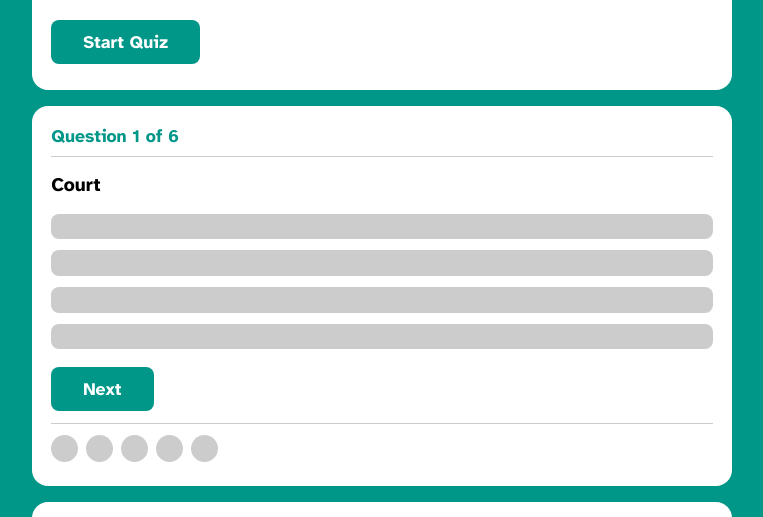
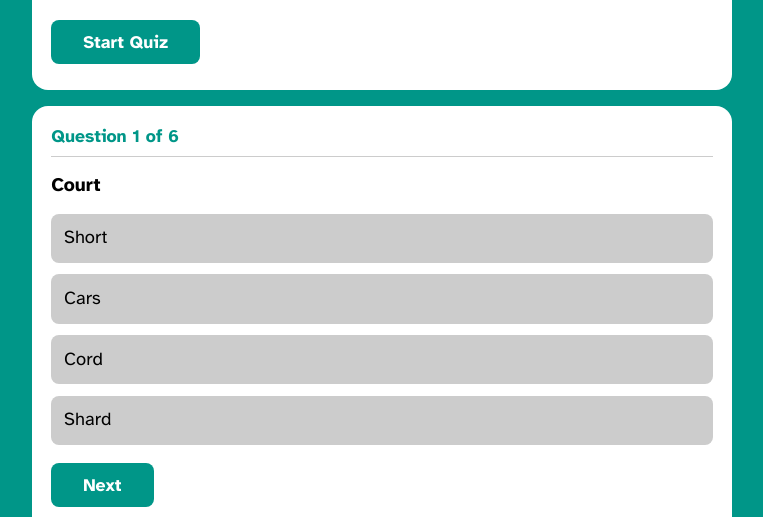
Before and after one commit to Nadia982/quiz-app-random-order, a plain HTML site: page index.html in a window 1280 px wide. Shown: the part 117-634 px from the top of the page, without its empty margins (258-1021 px from the left). Drawn offline with Linux system fonts and the light colour scheme.

Commit message:
added functionality to remove selected questions from question list and set the list of options.

```diff
--- a/index.html
+++ b/index.html
@@ -20,10 +20,6 @@
       <div class="question-number"></div>
       <div class="question-text"></div>
       <div class="option-container">
-        <div class="option"></div>
-        <div class="option"></div>
-        <div class="option"></div>
-        <div class="option"></div>
       </div>
       <div class="next-btn-container">
         <button type="button" class="next-btn btn" onclick="next()">Next</button>
--- a/js/app.js
+++ b/js/app.js
@@ -7,6 +7,7 @@ const optionContainer = document.querySelector(".option-container");
 let questionCounter = 0;
 let currentQuestion;
 let availableQuestions = [];
+let availableOptions = [];
 
 // add the questions to the availableQuestions array
 function setAvailableQuestions() {
@@ -17,22 +18,64 @@ function setAvailableQuestions() {
 }
 
 //set question number, question text and answer options
-function getNewQuestion(){
+function getNewQuestion() {
   //set question number
-    questionNumber.innerHTML = `Question ${questionCounter + 1} of ${questions.length}`;
+  questionNumber.innerHTML = `Question ${questionCounter + 1} of ${
+    questions.length
+  }`;
   //set question text
   //get random question
-    const questionIndex = availableQuestions[Math.floor(Math.random() * availableQuestions.length)];
+  const questionIndex =
+    availableQuestions[Math.floor(Math.random() * availableQuestions.length)];
+
   questionText.innerHTML = questionIndex.q;
+
+  // get the position of "QuestionIndex" from the "AvailableQuestions" array
+
+  const index1 = availableQuestions.indexOf(questionIndex);
+
+  //remove questionIndex from the ‘AvailableQuestions’ array
+
+  availableQuestions.splice(index1, 1);
+
+  console.log(`The index of the randomly selected available question is ${index1}`);
+
+  // set options
+
+  const optionsLength = questionIndex.options.length;
+
+  // get the length of the list of options
+
+
+
+  // push options into availableOptions array
+
+  for (let i = 0; i < optionsLength; i++) {
+    availableOptions.push([i]);
+  }
+
+  console.log(availableOptions);
+
+  //create options in html
+
+  for (let i = 0; i < optionsLength; i++) {
+    const option = document.createElement("div");
+    option.innerHTML = questionIndex.options[i];
+    option.id = i;
+    option.className = "option";
+    optionContainer.appendChild(option);
+  }
+
+  // CHECK THAT THE FUNCTION ABOVE WORKS IN THE BROWSER CONSOLE
 
   questionCounter++;
 }
 
 function next() {
-    if(questionCounter === questions.length) {
+  if (questionCounter === questions.length) {
     console.log("Quiz over");
-    }
-    else{getNewQuestion();
+  } else {
+    getNewQuestion();
   }
 }
 
```
Lines whose indentation alone changed are shown as unchanged.
